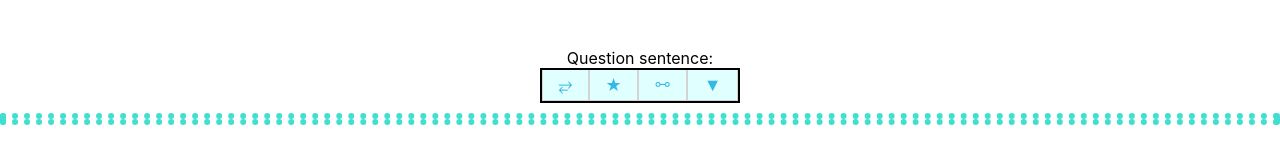
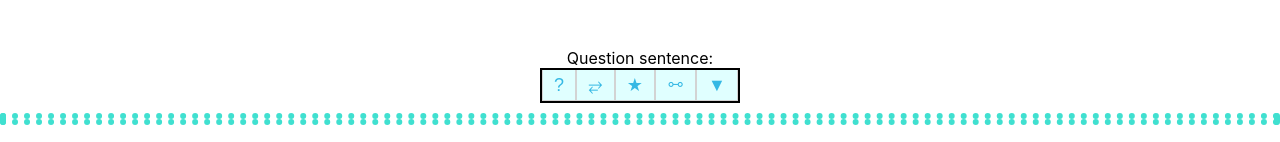
Before and after one commit to chicorycolumn/SentenceCreation-FE, a React (Create React App) app: page /educator/create in a window 1280 px wide. Shown: the part 655-797 px from the top of the page. Built offline with nearby package versions, Linux system fonts and the light colour scheme.

Commit message:
Ensure all datas are wiped and reset when new formula loaded, whether from BE or by typing in.

```diff
--- a/src/Create.jsx
+++ b/src/Create.jsx
@@ -19,7 +19,7 @@ const Create = () => {
   const [error, setError] = useState(null);
   const [formulaWasLoaded, setFormulaWasLoaded] = useState(0);
   const [formula, setFormula] = useState([]);
-  const [formulaOrders, setFormulaOrders] = useState([]);
+  const [chunkOrders, setChunkOrders] = useState([]);
   const [showFormulasPopup, setShowFormulasPopup] = useState();
   const [chosenFormulaID, setChosenFormulaID] = useState();
   const [shouldFetchFormula, setShouldFetchFormula] = useState();
@@ -37,7 +37,7 @@ const Create = () => {
         );
 
         setFormula(data.questionSentenceFormula.sentenceStructure);
-        setFormulaOrders(data.questionSentenceFormula.orders);
+        setChunkOrders(data.questionSentenceFormula.orders);
         setFormulaWasLoaded((prev) => prev + 1);
       });
     }
@@ -78,6 +78,7 @@ const Create = () => {
           setFormula={(formulaItemsArr) => {
             setFormula(formulaItemsArr);
             setShouldFetchFormula();
+            setChunkOrders([]);
             setChosenFormulaID(`${lang1}-XX-${getRandomNumberString(10)}`);
             setFormulaWasLoaded(0);
           }}
@@ -125,7 +126,8 @@ const Create = () => {
 
         <ChunkCardHolder
           formula={formula}
-          formulaOrders={formulaOrders}
+          chunkOrders={chunkOrders}
+          setChunkOrders={setChunkOrders}
           setFormula={setFormula}
           chosenFormulaID={chosenFormulaID}
           batch={"QuestionBatch"}
--- a/src/Create/ChunkCardHolder.jsx
+++ b/src/Create/ChunkCardHolder.jsx
@@ -29,9 +29,7 @@ const ChunkCardHolder = (props) => {
   const [stemFoundForFlower, setStemFoundForFlower] = useState();
   const [meaninglessCounter, setMeaninglessCounter] = useState(0);
   const [listPopupData, setListPopupData] = useState();
-  const [chunkOrders, setChunkOrders] = useState([]);
   const [showAllTraitBoxes, setShowAllTraitBoxes] = useState(false);
-
   const [showChunkOrdersPopup, setShowChunkOrdersPopup] = useState();
   const [highlightedCard, setHighlightedCard] = useState();
 
@@ -131,19 +129,9 @@ const ChunkCardHolder = (props) => {
   };
 
   useEffect(() => {
-    if (props.formulaWasLoaded) {
-      if (props.formulaOrders) {
-        setChunkOrders(props.formulaOrders);
-      } else {
-        setChunkOrders([]);
-      }
-    }
-  }, [props.formulaWasLoaded]);
-
-  useEffect(() => {
     if (props.formula.every((fItem) => fItem.structureChunk)) {
-      if (!chunkOrders.length) {
-        setChunkOrders([
+      if (!props.chunkOrders.length) {
+        props.setChunkOrders([
           {
             isPrimary: true,
             isDefault: true, // Beta remove this.
@@ -154,7 +142,7 @@ const ChunkCardHolder = (props) => {
         ]);
       } else {
         // beta should setOrders here also? Or, what is this for?
-        let defaultChunkOrders = chunkOrders.filter(
+        let defaultChunkOrders = props.chunkOrders.filter(
           (chunkOrder) => chunkOrder.isDefault
         );
 
@@ -167,7 +155,7 @@ const ChunkCardHolder = (props) => {
         }
       }
     }
-  }, [props.formula, chunkOrders]);
+  }, [props.formula, props.chunkOrders]);
 
   useEffect(() => {
     if (!elementsToDrawLinesBetween.length) {
@@ -191,8 +179,8 @@ const ChunkCardHolder = (props) => {
           exit={() => {
             setShowChunkOrdersPopup(false);
           }}
-          chunkOrders={chunkOrders}
-          setChunkOrders={setChunkOrders}
+          chunkOrders={props.chunkOrders}
+          setChunkOrders={props.setChunkOrders}
           formula={props.formula}
         />
       )}
@@ -201,6 +189,17 @@ const ChunkCardHolder = (props) => {
           Question sentence: {props.chosenFormulaID}
         </p>
         <div className={styles.buttonSubholder}>
+          <button
+            alt="Question mark"
+            className={`${gstyles.cardButton1} ${gstyles.tooltipHolderDelayed}`}
+            onClick={(e) => {
+              console.log("hello");
+              console.log({ chunkOrders: props.chunkOrders });
+            }}
+          >
+            ?
+            <Tooltip text="Dev get info" />
+          </button>
           <button
             alt="Alternate arrows icon"
             className={`${gstyles.cardButton1} ${gstyles.tooltipHolderDelayed}`}
@@ -237,7 +236,7 @@ const ChunkCardHolder = (props) => {
 
               let formulaToSend = {
                 sentenceStructure: props.formula.map((el) => el.structureChunk),
-                orders: chunkOrders,
+                orders: props.chunkOrders,
               };
 
               putUtils.fetchSentence(lang1, formulaToSend).then(
```
